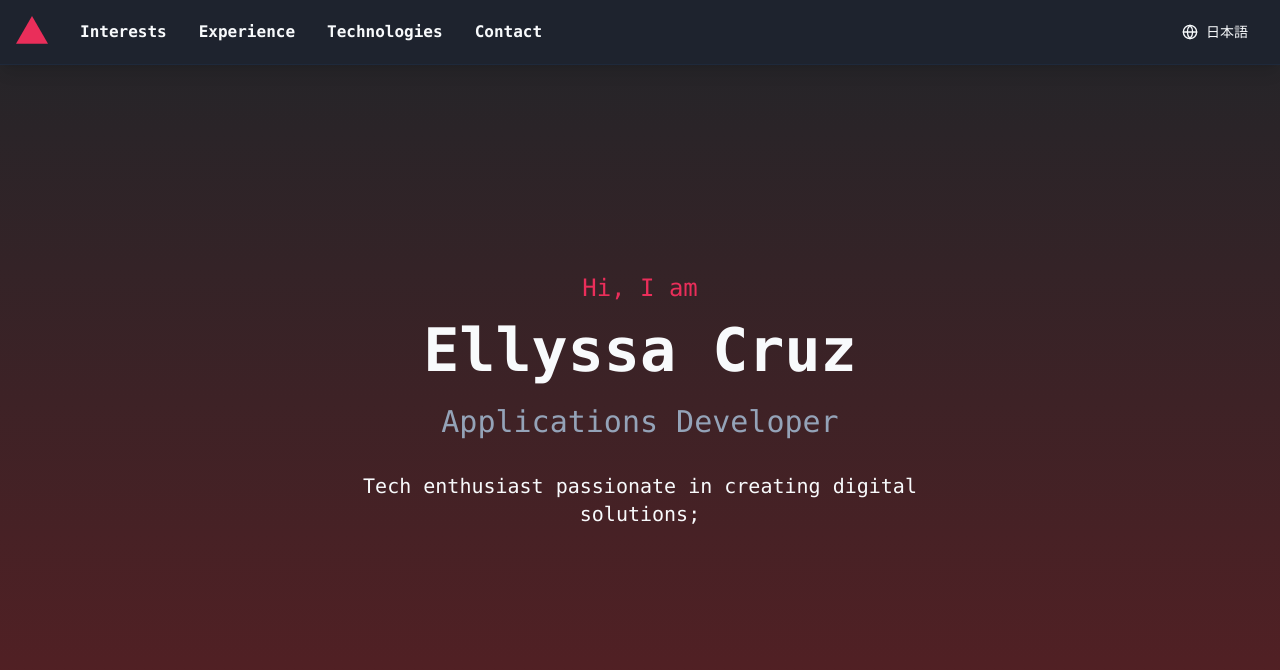
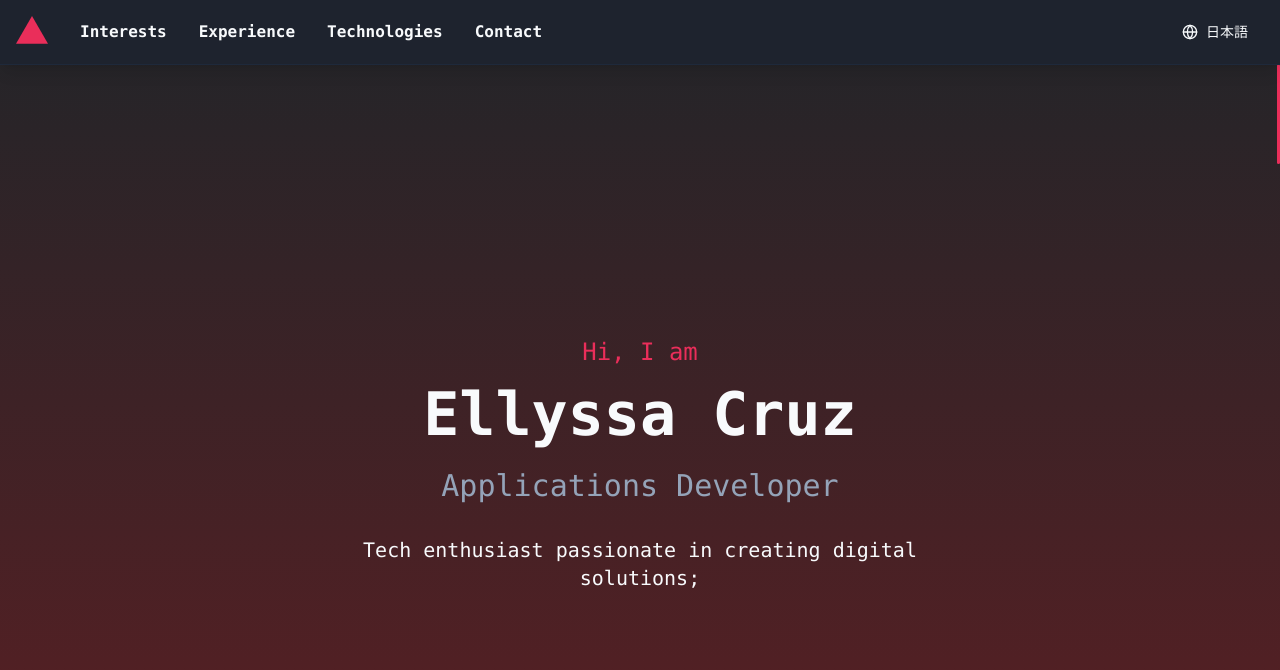
Before and after one commit to ellyssagpcruz/ecportfolio, a React (Vite) app: page / in a window 1280 px wide. Shown: the top 670 px of the page. Built offline with nearby package versions, Linux system fonts and the light colour scheme.

Commit message:
Improve scrollbar positioning

```diff
--- a/src/App.tsx
+++ b/src/App.tsx
@@ -7,6 +7,7 @@ import { useTranslation } from "react-i18next";
 import Home from "./pages/Home";
 import NotFound from "./pages/not-found";
 import './lib/i18n';
+import { initCustomScrollbar } from './lib/scrollbar';
 
 function Router() {
   const { i18n, t } = useTranslation();
@@ -24,9 +25,14 @@ function Router() {
 }
 
 function App() {
+  useEffect(() => {
+    // Initialize custom scrollbar
+    const cleanup = initCustomScrollbar();
+    return cleanup;
+  }, []);
 
   return (
-    <div className="scrollbar scrollbar-thin scrollbar-track-gray-800 scrollbar-thumb-red-500 h-screen overflow-y-auto">
+    <div className="custom-scrollbar h-screen overflow-y-auto">
       <QueryClientProvider client={queryClient}>
         <Router />
         <Toaster />
--- a/src/components/layout/Navbar.tsx
+++ b/src/components/layout/Navbar.tsx
@@ -21,7 +21,7 @@ const Navbar = () => {
   ];
 
   const scrollToTop = () => {
-    const container = document.querySelector('.scrollbar-thin');
+    const container = document.querySelector('.custom-scrollbar');
     if (container) {
       container.scrollTo({ top: 0, behavior: 'smooth' });
     }
@@ -31,7 +31,7 @@ const Navbar = () => {
     <motion.nav
       initial={{ y: -100 }}
       animate={{ y: 0 }}
-      className="fixed w-full bg-background shadow-lg z-50 border-b"
+      className="fixed top-0 left-0 right-0 bg-background shadow-lg z-50 border-b"
     >
       <div className="container mx-auto px-4 h-16 flex items-center">
         {/* Mobile Layout */}
--- a/src/index.css
+++ b/src/index.css
@@ -2,6 +2,57 @@
 @tailwind base;
 @tailwind components;
 @tailwind utilities;
+
+/* Custom scrollbar styles */
+.custom-scrollbar {
+  --scrollbar-width: 3px;
+  --thumb-top: 64px;
+  --thumb-height: 15px;
+  --scrollbar-height: calc(100vh - 64px);
+  scrollbar-width: none; /* Firefox */
+  -ms-overflow-style: none; /* IE/Edge */
+  position: relative;
+}
+
+/* Hide default scrollbar for WebKit browsers */
+.custom-scrollbar::-webkit-scrollbar {
+  display: none;
+}
+
+/* Custom scrollbar container */
+.custom-scrollbar::after {
+  content: '';
+  position: fixed;
+  top: 64px; /* Start after navbar height */
+  right: 0;
+  width: 3px;
+  height: var(--scrollbar-height);
+  background-color: transparent;
+  z-index: 49;
+  pointer-events: none;
+}
+
+/* Custom scrollbar thumb */
+.custom-scrollbar::before {
+  content: '';
+  position: fixed;
+  top: var(--thumb-top); /* Dynamically set by JS */
+  right: 0;
+  width: 3px;
+  height: var(--thumb-height); /* Dynamically set by JS */
+  background-color: hsl(var(--primary));
+  border-radius: 3px;
+  z-index: 50;
+  opacity: 0; /* Hide initially */
+  transition: opacity 0.3s;
+  pointer-events: none;
+}
+
+/* Show thumb when hovering or scrolling */
+.custom-scrollbar.is-hovered::before,
+.custom-scrollbar.is-scrolling::before {
+  opacity: 1;
+}
 
 @layer base {
   :root {
--- /dev/null
+++ b/src/lib/scrollbar.ts
@@ -0,0 +1,95 @@
+// Custom scrollbar implementation
+
+export function initCustomScrollbar() {
+  const scrollContainer = document.querySelector('.custom-scrollbar') as HTMLElement;
+  if (!scrollContainer) return;
+
+  // Function to update scrollbar thumb position
+  const updateScrollThumb = () => {
+    // Get scroll info
+    const scrollTop = scrollContainer.scrollTop;
+    const scrollHeight = scrollContainer.scrollHeight;
+    const clientHeight = scrollContainer.clientHeight;
+
+    // Skip if no scroll needed
+    if (scrollHeight <= clientHeight) return;
+
+    // Find the Contact section to determine where scrollbar should end
+    const contactSection = document.querySelector('#contact') as HTMLElement;
+    let contactBottom = scrollHeight;
+
+    if (contactSection) {
+      // Calculate the bottom position of the contact section relative to the document
+      const contactRect = contactSection.getBoundingClientRect();
+      const scrollOffset = window.pageYOffset || document.documentElement.scrollTop;
+      contactBottom = contactRect.bottom + scrollOffset;
+
+      // Add a small buffer (20px) to ensure we include the full contact section
+      contactBottom += 20;
+    }
+
+    // Calculate the visible scrollbar height (from navbar to contact section end)
+    const navbarHeight = 64; // Matches the CSS value
+    const visibleScrollbarHeight = Math.min(contactBottom - navbarHeight, clientHeight - navbarHeight);
+
+    // Update the CSS variable for the track height
+    scrollContainer.style.setProperty('--scrollbar-height', `${visibleScrollbarHeight}px`);
+
+    // Calculate thumb position and size
+    const scrollRatio = clientHeight / scrollHeight;
+    const thumbHeight = Math.max(15, Math.min(clientHeight * scrollRatio, 100)); // Min 15px, max 100px
+
+    // Calculate position (accounting for navbar)
+    const scrollableHeight = visibleScrollbarHeight - thumbHeight;
+    const scrollProgress = scrollTop / (scrollHeight - clientHeight);
+    const thumbPosition = navbarHeight + Math.min(scrollProgress * scrollableHeight, scrollableHeight);
+
+    // Apply position via CSS variable
+    scrollContainer.style.setProperty('--thumb-top', `${thumbPosition}px`);
+    scrollContainer.style.setProperty('--thumb-height', `${thumbHeight}px`);
+
+    // Add 'scrolling' class when scrolled
+    if (scrollTop > 0) {
+      scrollContainer.classList.add('is-scrolling');
+    } else {
+      scrollContainer.classList.remove('is-scrolling');
+    }
+  };
+
+  // Listen for scroll events
+  scrollContainer.addEventListener('scroll', updateScrollThumb);
+
+  // Initial update
+  updateScrollThumb();
+
+  // Show scrollbar when hovering
+  scrollContainer.addEventListener('mouseenter', () => {
+    scrollContainer.classList.add('is-hovered');
+  });
+
+  scrollContainer.addEventListener('mouseleave', () => {
+    scrollContainer.classList.remove('is-hovered');
+  });
+
+  // Handle window resize and DOM content loaded
+  window.addEventListener('resize', updateScrollThumb);
+  window.addEventListener('load', updateScrollThumb);
+
+  // Run the update after a small delay to ensure all elements are properly sized
+  setTimeout(updateScrollThumb, 100);
+  setTimeout(updateScrollThumb, 500);
+  setTimeout(updateScrollThumb, 1000);
+
+  return () => {
+    // Cleanup function
+    scrollContainer.removeEventListener('scroll', updateScrollThumb);
+    window.removeEventListener('resize', updateScrollThumb);
+    window.removeEventListener('load', updateScrollThumb);
+    scrollContainer.removeEventListener('mouseenter', () => {
+      scrollContainer.classList.add('is-hovered');
+    });
+    scrollContainer.removeEventListener('mouseleave', () => {
+      scrollContainer.classList.remove('is-hovered');
+    });
+  };
+}
--- a/src/pages/Home.tsx
+++ b/src/pages/Home.tsx
@@ -14,7 +14,7 @@ const Home = () => {
   return (
     <>
       <Navbar />
-      <main>
+      <main className="pt-16">
         <Hero />
         <Interests />
         <Experience />
```
